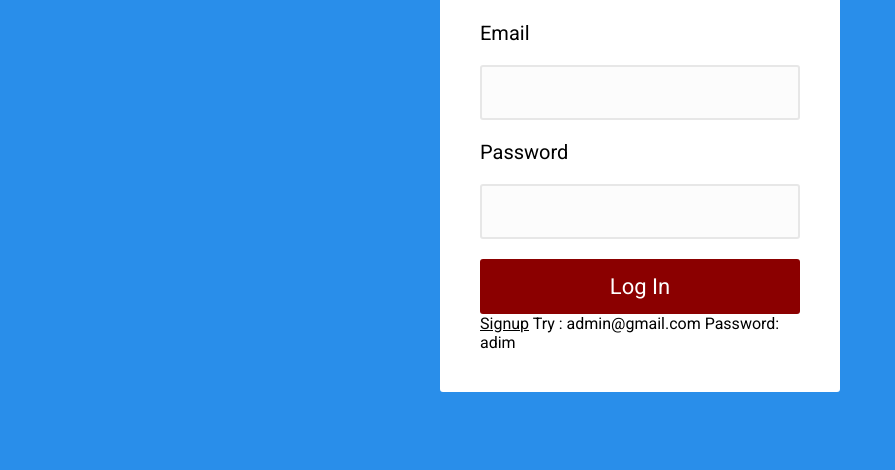
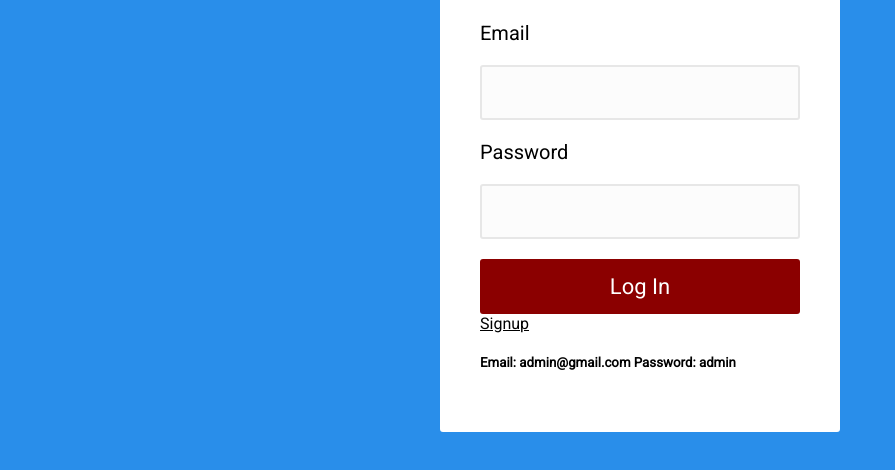
Before and after one commit to jeffreytoconnell/schedule_capstone, a website: page views/login.html in a window 1280 px wide. Shown: the part 292-762 px from the top of the page, without its empty margins (0-895 px from the left). Drawn offline with Linux system fonts and the light colour scheme.

Commit message:
fix login default

```diff
--- a/views/login.html
+++ b/views/login.html
@@ -26,9 +26,9 @@
             <!--SIGN IN BUTTON-->
             <button type="submit" class="button">Log In</button>
             <a href="/signup.html">Signup</a>
-            Try : admin@gmail.com
-            Password: adim
-        </div>
+            <h5>Email: admin@gmail.com
+            Password: admin</h5>
+            </div
     </form>
 
     <script>
```
